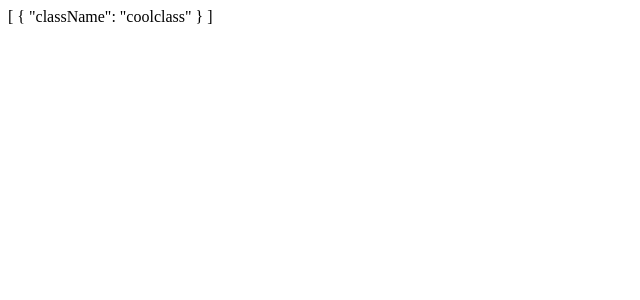
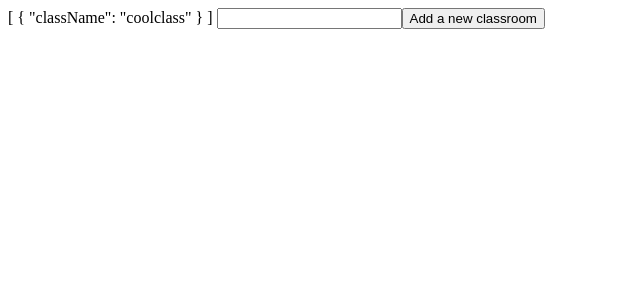
Before and after one commit to iandanicomarino/parent-child-test, an Angular app: page / in a window 1280 px wide. Shown: the top 300 px of the page, without its empty margins (0-640 px from the left). Built offline with nearby package versions, Linux system fonts and the light colour scheme.

Commit message:
create and read classroom

```diff
--- a/src/app/app.component.html
+++ b/src/app/app.component.html
@@ -2,4 +2,9 @@
 <!-- initial commit -->
 {{classrooms | json}}
 
+
+
+<input #inputbox type="text">
+<button (click)="addNewClassroom(inputbox.value)">Add a new classroom</button>
+
 <router-outlet></router-outlet>
--- a/src/app/app.component.ts
+++ b/src/app/app.component.ts
@@ -18,6 +18,11 @@ export class AppComponent implements OnInit{
     }
   }
 
+  onClickMe(){
+
+
+  }
+
   addNewClassroom(classroomName:string){
     let newclass = new Classroom(classroomName);
     console.log(newclass)
```
